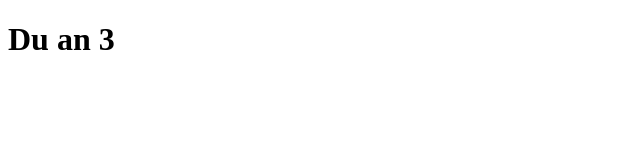
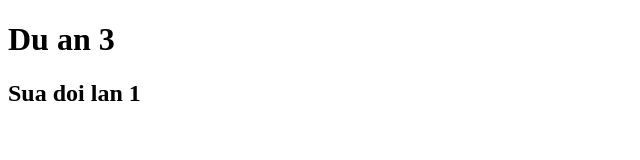
Before and after one commit to Agnestuyen/duan3, a plain HTML site: page index.html in a window 1280 px wide. Shown: the whole page, without its empty margins (0-640 px from the left). Drawn offline with Linux system fonts and the light colour scheme.

Commit message:
sua doi lan 1

```diff
--- a/index.html
+++ b/index.html
@@ -7,5 +7,6 @@
   </head>
   <body>
     <h1>Du an 3</h1>
+    <h2>Sua doi lan 1</h2>
   </body>
 </html>
```
